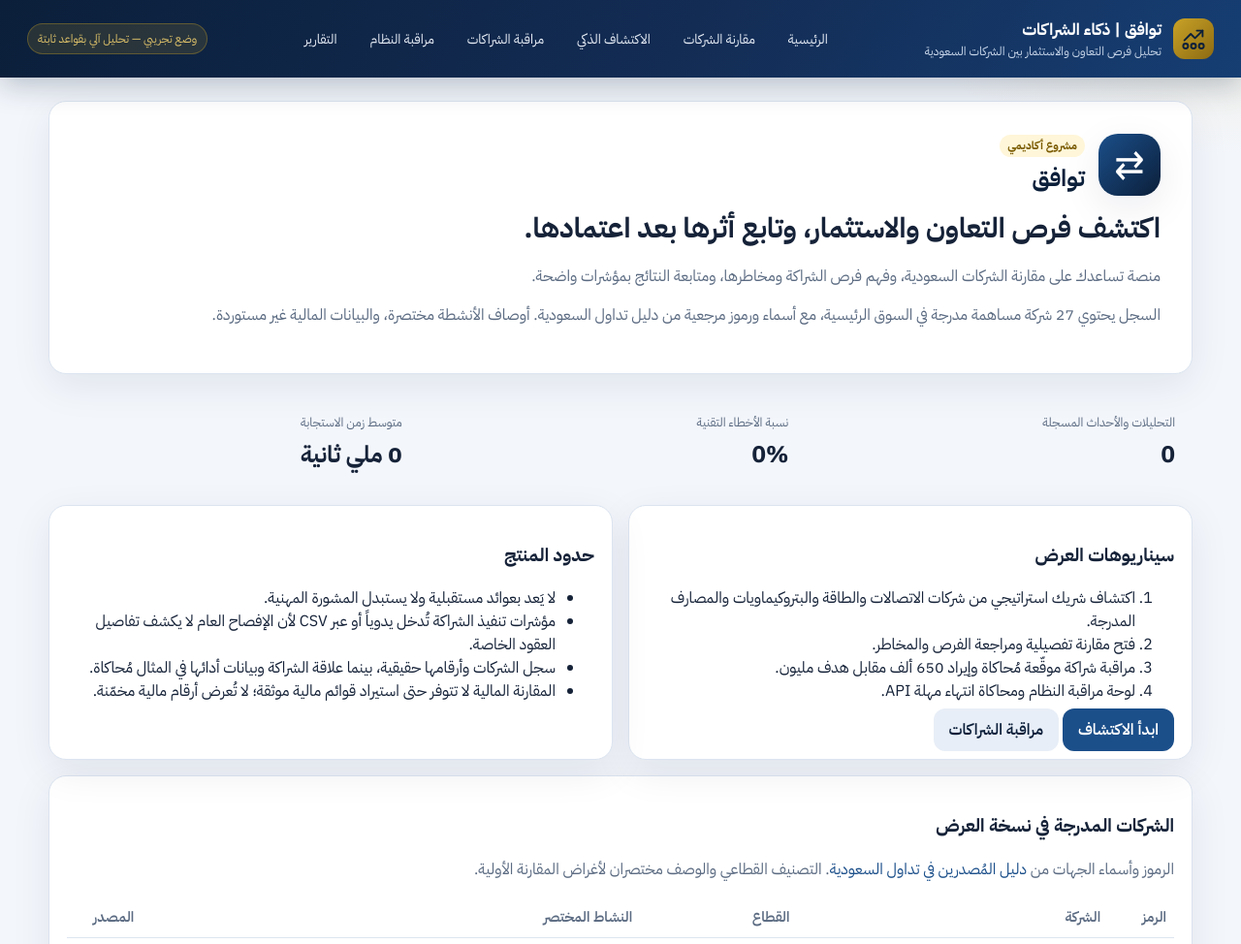
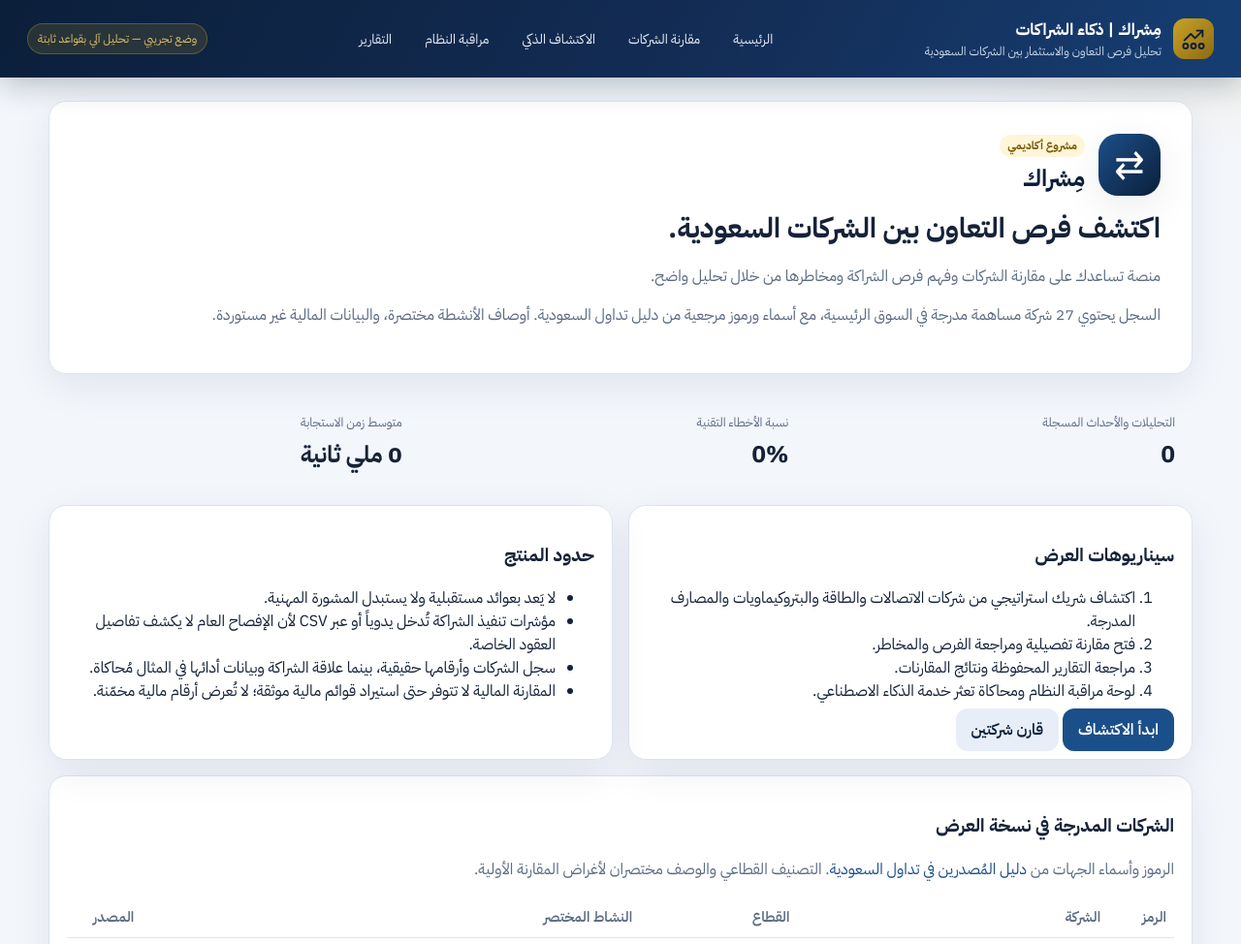
Before and after one commit to abdulrhmanazkh1-star/TuwaiqProject, a Flask app: page / in a window 1280 px wide. Shown: the top 974 px of the page at 97% size. Run offline with Flask 3, Linux system fonts and the light colour scheme.

Commit message:
Update Mishrak branding and Gemini reliability

```diff
--- a/app/ai_engine.py
+++ b/app/ai_engine.py
@@ -3,7 +3,9 @@
 from __future__ import annotations
 
 import json
+import random
 import re
+import time
 from flask import current_app
 import requests
 
@@ -46,19 +48,7 @@ def analyze_with_ai(company_a, company_b, analysis_type: str, score_payload: dic
         ],
         "response_format": {"type": "json_object"},
     }
-    headers = {
-        "Authorization": f"Bearer {current_app.config['LLM_API_KEY']}",
-        "Content-Type": "application/json",
-    }
-    timeout = current_app.config.get("LLM_TIMEOUT_SECONDS", 25)
-    resp = requests.post(
-        f"{current_app.config['LLM_BASE_URL']}/chat/completions",
-        headers=headers,
-        json=payload,
-        timeout=timeout,
-    )
-    resp.raise_for_status()
-    body = resp.json()
+    body = _post_chat_completion(payload)
     content = body["choices"][0]["message"]["content"]
     usage = body.get("usage") or {}
     parsed = _parse_json(content)
@@ -101,21 +91,49 @@ def summarize_relationship(relationship, kpi_rows, milestones, alerts, simulate_
         ],
         "response_format": {"type": "json_object"},
     }
+    body = _post_chat_completion(payload)
+    content = body["choices"][0]["message"]["content"]
+    usage = body.get("usage") or {}
+    return _parse_json(content), "llm", int(usage.get("prompt_tokens") or 0), int(usage.get("completion_tokens") or 0)
+
+
+def _post_chat_completion(payload):
+    """Retry transient Gemini/API failures with bounded exponential backoff."""
     headers = {
         "Authorization": f"Bearer {current_app.config['LLM_API_KEY']}",
         "Content-Type": "application/json",
     }
-    resp = requests.post(
-        f"{current_app.config['LLM_BASE_URL']}/chat/completions",
-        headers=headers,
-        json=payload,
-        timeout=current_app.config.get("LLM_TIMEOUT_SECONDS", 25),
-    )
-    resp.raise_for_status()
-    body = resp.json()
-    content = body["choices"][0]["message"]["content"]
-    usage = body.get("usage") or {}
-    return _parse_json(content), "llm", int(usage.get("prompt_tokens") or 0), int(usage.get("completion_tokens") or 0)
+    url = f"{current_app.config['LLM_BASE_URL']}/chat/completions"
+    attempts = max(1, int(current_app.config.get("LLM_RETRY_ATTEMPTS", 3)))
+    retryable_statuses = {408, 429, 500, 502, 503, 504}
+
+    for attempt in range(attempts):
+        try:
+            response = requests.post(
+                url,
+                headers=headers,
+                json=payload,
+                timeout=current_app.config.get("LLM_TIMEOUT_SECONDS", 25),
+            )
+        except (requests.Timeout, requests.ConnectionError):
+            if attempt + 1 >= attempts:
+                raise
+            time.sleep(min(2**attempt + random.uniform(0, 0.25), 8))
+            continue
+
+        if response.status_code in retryable_statuses and attempt + 1 < attempts:
+            retry_after = response.headers.get("Retry-After")
+            try:
+                delay = min(max(float(retry_after), 0), 8) if retry_after else 2**attempt
+            except (TypeError, ValueError):
+                delay = 2**attempt
+            time.sleep(delay + random.uniform(0, 0.25))
+            continue
+
+        response.raise_for_status()
+        return response.json()
+
+    raise RuntimeError("تعذر إكمال طلب Gemini بعد محاولات الإعادة")
 
 
 def _company_fact_card(company):
--- a/app/static/css/style.css
+++ b/app/static/css/style.css
@@ -133,7 +133,9 @@ th { color: var(--muted); font-weight: 600; }
 .score-low { color: #c0392b !important; background: #fdecea; }
 .score-badge { display: inline-block; min-width: 48px; padding: 4px 10px; border-radius: 999px; font-weight: 800; text-align: center; background: #f0f2f5; }
 .metric-label { display: flex; align-items: center; gap: 8px; }
-.metric-icon { display: inline-grid; place-items: center; width: 30px; height: 30px; border-radius: 9px; background: #e8eef7; font-size: 1.05rem; }
+.icon-library { position: absolute; width: 0; height: 0; overflow: hidden; }
+.metric-icon { display: inline-grid; flex: 0 0 30px; place-items: center; width: 30px; height: 30px; border: 1px solid #d8e1ed; border-radius: 8px; background: #f2f6fb; color: #193b66; }
+.metric-icon svg { width: 18px; height: 18px; fill: none; stroke: currentColor; stroke-width: 1.7; stroke-linecap: round; stroke-linejoin: round; }
 .footer {
   text-align: center; color: var(--muted); font-size: 0.8rem; padding: 24px;
 }
--- a/app/templates/base.html
+++ b/app/templates/base.html
@@ -3,7 +3,7 @@
 <head>
   <meta charset="utf-8">
   <meta name="viewport" content="width=device-width, initial-scale=1">
-  <title>{% block title %}توافق{% endblock %}</title>
+  <title>{% block title %}مِشراك{% endblock %}</title>
   <link rel="preconnect" href="https://fonts.googleapis.com">
   <link href="https://fonts.googleapis.com/css2?family=IBM+Plex+Sans+Arabic:wght@300;400;600;700&display=swap" rel="stylesheet">
   <link rel="stylesheet" href="{{ url_for('static', filename='css/style.css') }}">
@@ -16,7 +16,7 @@
         <svg viewBox="0 0 48 48" focusable="false"><path d="M9 26.5 19.5 16l7 7L39 10.5"/><path d="M29.5 10.5H39V20"/><circle cx="11" cy="36" r="4"/><circle cx="24" cy="36" r="4"/><circle cx="37" cy="36" r="4"/></svg>
       </div>
       <div>
-        <h1>توافق | ذكاء الشراكات</h1>
+        <h1>مِشراك | ذكاء الشراكات</h1>
         <p>تحليل فرص التعاون والاستثمار بين الشركات السعودية</p>
       </div>
     </div>
@@ -24,7 +24,6 @@
       <a href="{{ url_for('main.home') }}">الرئيسية</a>
       <a href="{{ url_for('main.compare') }}">مقارنة الشركات</a>
       <a href="{{ url_for('main.discover') }}">الاكتشاف الذكي</a>
-      <a href="{{ url_for('main.partnerships') }}">مراقبة الشراكات</a>
       <a href="{{ url_for('main.system_monitor') }}">مراقبة النظام</a>
       <a href="{{ url_for('main.reports') }}">التقارير</a>
     </nav>
@@ -40,6 +39,6 @@
     {% endwith %}
     {% block content %}{% endblock %}
   </main>
-  <div class="footer">توافق — أداة مساندة لتحليل فرص التعاون بين الشركات، ولا تُعدّ توصية استثمارية.</div>
+  <div class="footer">مِشراك — أداة مساندة لتحليل فرص التعاون بين الشركات، ولا تُعدّ توصية استثمارية.</div>
 </body>
 </html>
--- a/app/templates/home.html
+++ b/app/templates/home.html
@@ -1,10 +1,10 @@
 {% extends "base.html" %}
-{% block title %}الرئيسية — توافق{% endblock %}
+{% block title %}الرئيسية — مِشراك{% endblock %}
 {% block content %}
 <section class="hero">
-  <div class="hero-brand"><span class="hero-symbol" aria-hidden="true">⇄</span><div><span class="demo-tag">مشروع أكاديمي</span><h2>توافق</h2></div></div>
-  <h2>اكتشف فرص التعاون والاستثمار، وتابع أثرها بعد اعتمادها.</h2>
-  <p class="muted">منصة تساعدك على مقارنة الشركات السعودية، وفهم فرص الشراكة ومخاطرها، ومتابعة النتائج بمؤشرات واضحة.</p>
+  <div class="hero-brand"><span class="hero-symbol" aria-hidden="true">⇄</span><div><span class="demo-tag">مشروع أكاديمي</span><h2>مِشراك</h2></div></div>
+  <h2>اكتشف فرص التعاون بين الشركات السعودية.</h2>
+  <p class="muted">منصة تساعدك على مقارنة الشركات وفهم فرص الشراكة ومخاطرها من خلال تحليل واضح.</p>
   <p class="muted">السجل يحتوي {{ companies|length }} شركة مساهمة مدرجة في السوق الرئيسية، مع أسماء ورموز مرجعية من دليل تداول السعودية. أوصاف الأنشطة مختصرة، والبيانات المالية غير مستوردة.</p>
 </section>
 <div class="grid grid-3">
@@ -18,11 +18,11 @@
     <ol>
       <li>اكتشاف شريك استراتيجي من شركات الاتصالات والطاقة والبتروكيماويات والمصارف المدرجة.</li>
       <li>فتح مقارنة تفصيلية ومراجعة الفرص والمخاطر.</li>
-      <li>مراقبة شراكة موقّعة مُحاكاة وإيراد 650 ألف مقابل هدف مليون.</li>
-      <li>لوحة مراقبة النظام ومحاكاة انتهاء مهلة API.</li>
+      <li>مراجعة التقارير المحفوظة ونتائج المقارنات.</li>
+      <li>لوحة مراقبة النظام ومحاكاة تعثر خدمة الذكاء الاصطناعي.</li>
     </ol>
     <a class="btn" href="{{ url_for('main.discover') }}">ابدأ الاكتشاف</a>
-    <a class="btn secondary" href="{{ url_for('main.partnerships') }}">مراقبة الشراكات</a>
+    <a class="btn secondary" href="{{ url_for('main.compare') }}">قارن شركتين</a>
   </div>
   <div class="card">
     <h3>حدود المنتج</h3>
--- a/app/views.py
+++ b/app/views.py
@@ -110,9 +110,8 @@ def inject_globals():
 @bp.route("/")
 def home():
     companies = Company.query.order_by(Company.sector, Company.official_name).all()
-    rels = BusinessRelationship.query.order_by(BusinessRelationship.created_at.desc()).all()
     metrics = dashboard_metrics()
-    return render_template("home.html", companies=companies, relationships=rels, metrics=metrics)
+    return render_template("home.html", companies=companies, metrics=metrics)
 
 
 @bp.route("/compare", methods=["GET", "POST"])
@@ -154,7 +153,7 @@ def discover():
 
 @bp.route("/investment", methods=["GET", "POST"])
 def removed_investment_analysis():
-    flash("أُزيل تحليل الاستثمار. يمكنك متابعة الشراكات والاستثمارات المعتمدة من صفحة مراقبة الشراكات.", "ok")
+    flash("تحليل الاستثمار غير متاح حالياً. يمكنك مقارنة الشركات أو استكشاف فرص التعاون.", "ok")
     return redirect(url_for("main.compare"))
 
 
@@ -401,7 +400,19 @@ def _run_comparison(a_id, b_id, analysis_type, simulate=None):
     except Exception as exc:
         db.session.rollback()
         latency = int((time.time() - t0) * 1000)
-        error_code = "timeout" if isinstance(exc, TimeoutError) or "timeout" in str(exc).lower() else "ai_error"
+        response_status = getattr(getattr(exc, "response", None), "status_code", None)
+        if response_status in (429, 503):
+            error_code = f"gemini_{response_status}"
+            user_error = "خدمة Gemini مشغولة أو غير متاحة مؤقتاً. انتظر قليلًا ثم أعد التحليل."
+        elif response_status in (401, 403):
+            error_code = "gemini_auth"
+            user_error = "تعذر التحقق من مفتاح Gemini. راجع المفتاح وإعدادات الخدمة."
+        elif isinstance(exc, TimeoutError) or "timeout" in str(exc).lower():
+            error_code = "timeout"
+            user_error = "استغرق الاتصال بخدمة الذكاء الاصطناعي وقتاً طويلاً. أعد المحاولة بعد قليل."
+        else:
+            error_code = "ai_error"
+            user_error = "تعذر إكمال التحليل بسبب مشكلة مؤقتة في خدمة الذكاء الاصطناعي. أعد المحاولة بعد قليل."
         failed = Analysis(
             company_a_id=int(a_id) if a_id else 1,
             company_b_id=int(b_id) if b_id else None,
@@ -419,7 +430,7 @@ def _run_comparison(a_id, b_id, analysis_type, simulate=None):
         except SQLAlchemyError:
             db.session.rollback()
         record_event("ai_analysis", False, latency_ms=latency, error_code=error_code, details=str(exc)[:400])
-        flash(f"فشل التحليل: {exc}", "err")
+        flash(user_error, "err")
         return redirect(url_for("main.compare"))
 
 
--- a/config.py
+++ b/config.py
@@ -14,7 +14,7 @@ class Config:
     LLM_BASE_URL = os.getenv(
         "LLM_BASE_URL", "https://generativelanguage.googleapis.com/v1beta/openai"
     ).rstrip("/")
-    LLM_MODEL = os.getenv("LLM_MODEL", "gemini-3.8-flash")
+    LLM_MODEL = os.getenv("LLM_MODEL", "gemini-3.5-flash-lite")
     LLM_INPUT_COST_PER_1M = float(os.getenv("LLM_INPUT_COST_PER_1M", "0.15"))
     LLM_OUTPUT_COST_PER_1M = float(os.getenv("LLM_OUTPUT_COST_PER_1M", "0.60"))
     SCORING_VERSION = "cm-score-v1"
```
Also changed, not shown: app/templates/analysis.html (+0 -11 lines), app/templates/system.html (+25 -12 lines), docs/PITCH.md (+1 -1 lines), docs/REPORT.md (+2 -2 lines), docs/slides.md (+1 -1 lines), README.md, 1 other file.
